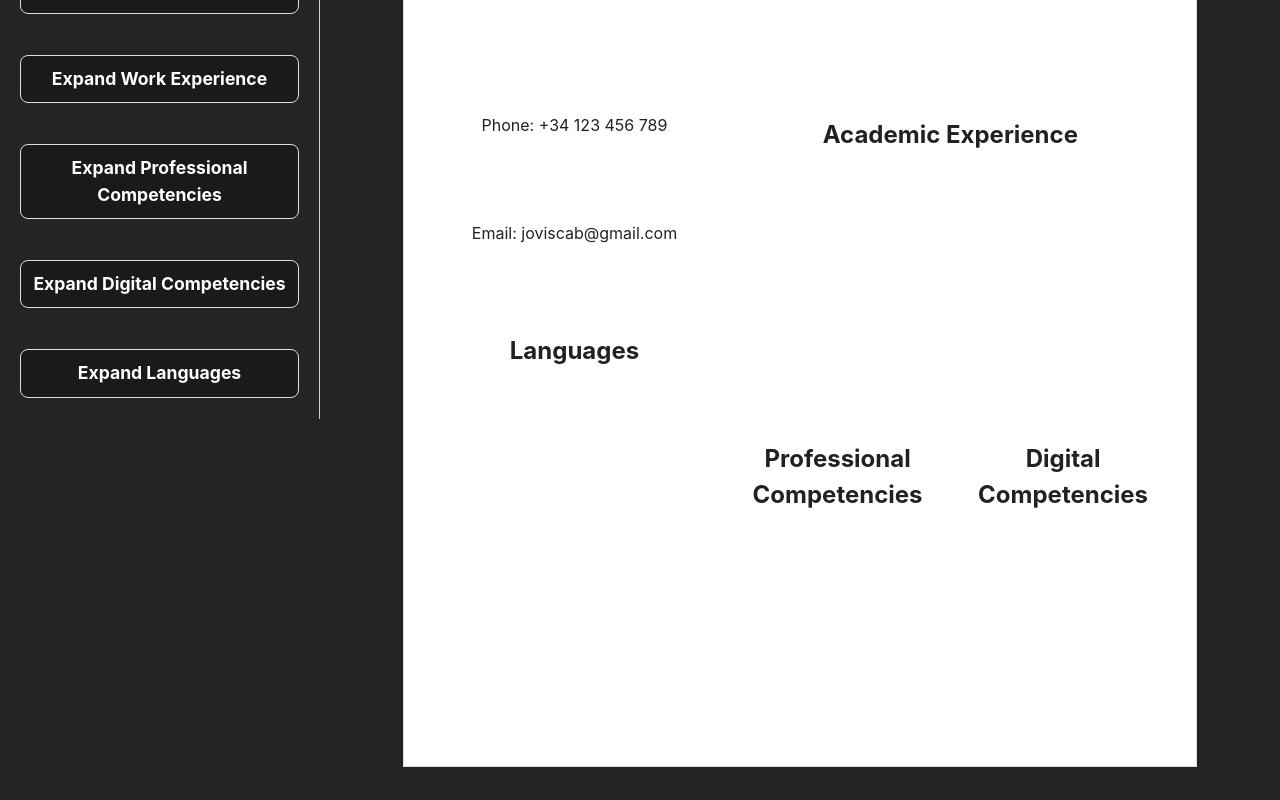
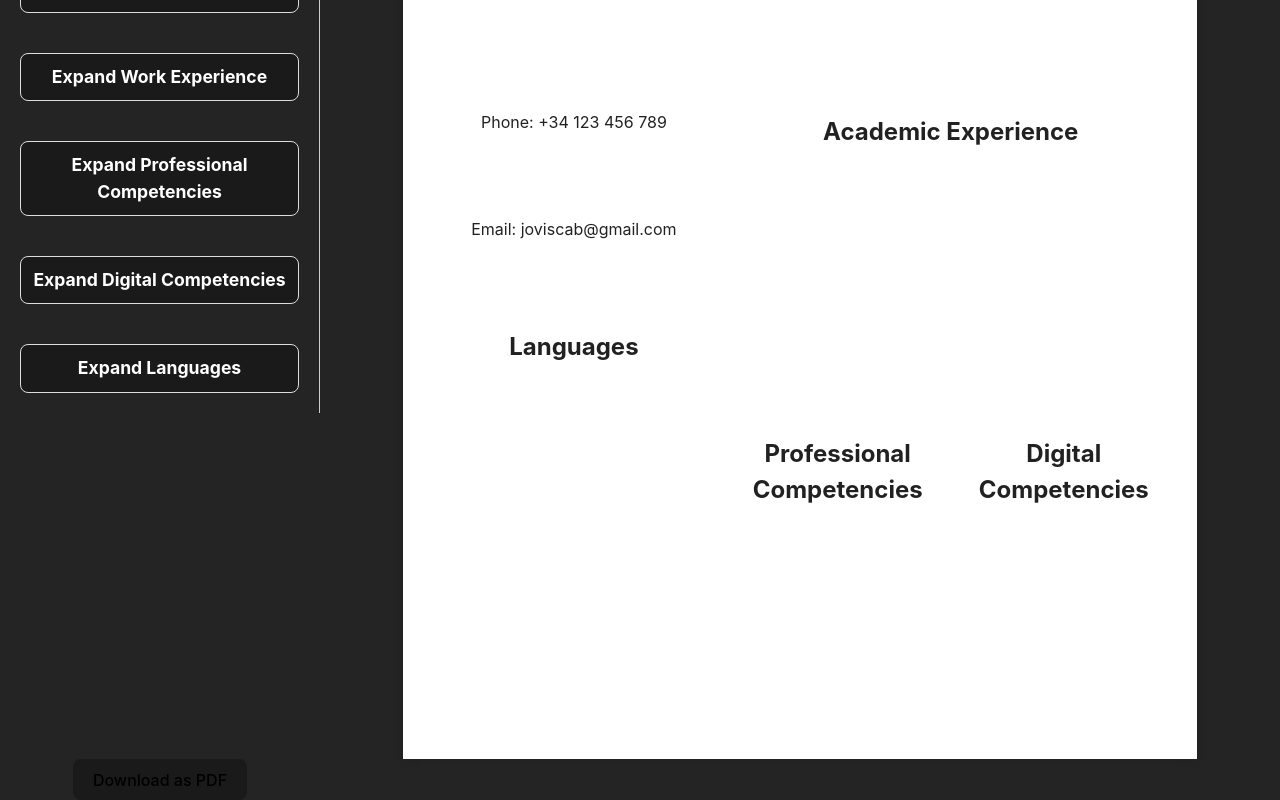
Before and after one commit to joviscab/cv-app, a React (Vite) app: page / in a window 1280 px wide. Shown: the part 356-1156 px from the top of the page. Before the commit the page ends 1123 px from the top, so only its background shows below. Built offline with nearby package versions, Linux system fonts and the light colour scheme.

Commit message:
add function to save curriculum as PDF with a button Download as PDF

```diff
--- a/package.json
+++ b/package.json
@@ -10,6 +10,8 @@
     "preview": "vite preview"
   },
   "dependencies": {
+    "html2canvas": "^1.4.1",
+    "jspdf": "^2.5.1",
     "react": "^18.3.1",
     "react-dom": "^18.3.1"
   },
--- a/src/App.jsx
+++ b/src/App.jsx
@@ -1,3 +1,6 @@
+import React from "react";
+import html2canvas from "html2canvas";
+import jsPDF from "jspdf";
 import { useState } from "react";
 import Form from "../src/components/Form.jsx";
 import Curriculum from "../src/components/Curriculum.jsx";
@@ -18,14 +21,61 @@ function App() {
     image: defaultImage,
   });
 
+  const generatePDF = () => {
+    const input = document.getElementById("cv-content");
+
+    if (!input) {
+      console.error("Content container not found.");
+      return;
+    }
+
+    html2canvas(input)
+      .then((canvas) => {
+        const imgData = canvas.toDataURL("image/png");
+        const pdf = new jsPDF({
+          orientation: "portrait",
+          unit: "mm",
+          format: "a4",
+        });
+
+        const imgWidth = 210; // A4 width in mm
+        const pageHeight = 295; // A4 height in mm
+        const imgHeight = (canvas.height * imgWidth) / canvas.width;
+        let heightLeft = imgHeight;
+        let position = 0;
+
+        // Add the first page
+        pdf.addImage(imgData, "PNG", 0, position, imgWidth, imgHeight);
+        heightLeft -= pageHeight;
+
+        // Add subsequent pages
+        while (heightLeft > 0) {
+          position = heightLeft - imgHeight;
+          pdf.addPage();
+          pdf.addImage(imgData, "PNG", 0, position, imgWidth, imgHeight);
+          heightLeft -= pageHeight;
+        }
+
+        pdf.save("curriculum.pdf");
+      })
+      .catch((error) => {
+        console.error("Error generating PDF:", error);
+      });
+  };
+
   return (
     <div className="App">
       <Form
         curriculumData={curriculumData}
         setCurriculumData={setCurriculumData}
       />
-      <div className="curriculum-container">
+      <div id="cv-content" className="curriculum-container">
         <Curriculum data={curriculumData} />
+      </div>
+      <div>
+        <button onClick={generatePDF} className="download-pdf-button">
+          Download as PDF
+        </button>
       </div>
     </div>
   );
--- a/src/index.css
+++ b/src/index.css
@@ -122,7 +122,6 @@ textarea {
   max-height: 0;
   opacity: 0;
   padding: 0 10px;
-  border-top: 1px solid #ddd;
 }
 
 .form-content.visible {
@@ -153,9 +152,8 @@ textarea {
 .curriculum-container {
   padding: 20px;
   box-sizing: border-box;
-  border: 1px solid #ddd;
   width: 210mm;
-  height: 297mm;
+  height: 295mm;
   margin: 0 auto;
   box-shadow: 0 0 10px rgba(0, 0, 0, 0.1);
   background: white;
```
Also changed, not shown: 1 other file (tests, documents, lock files or other folders).
